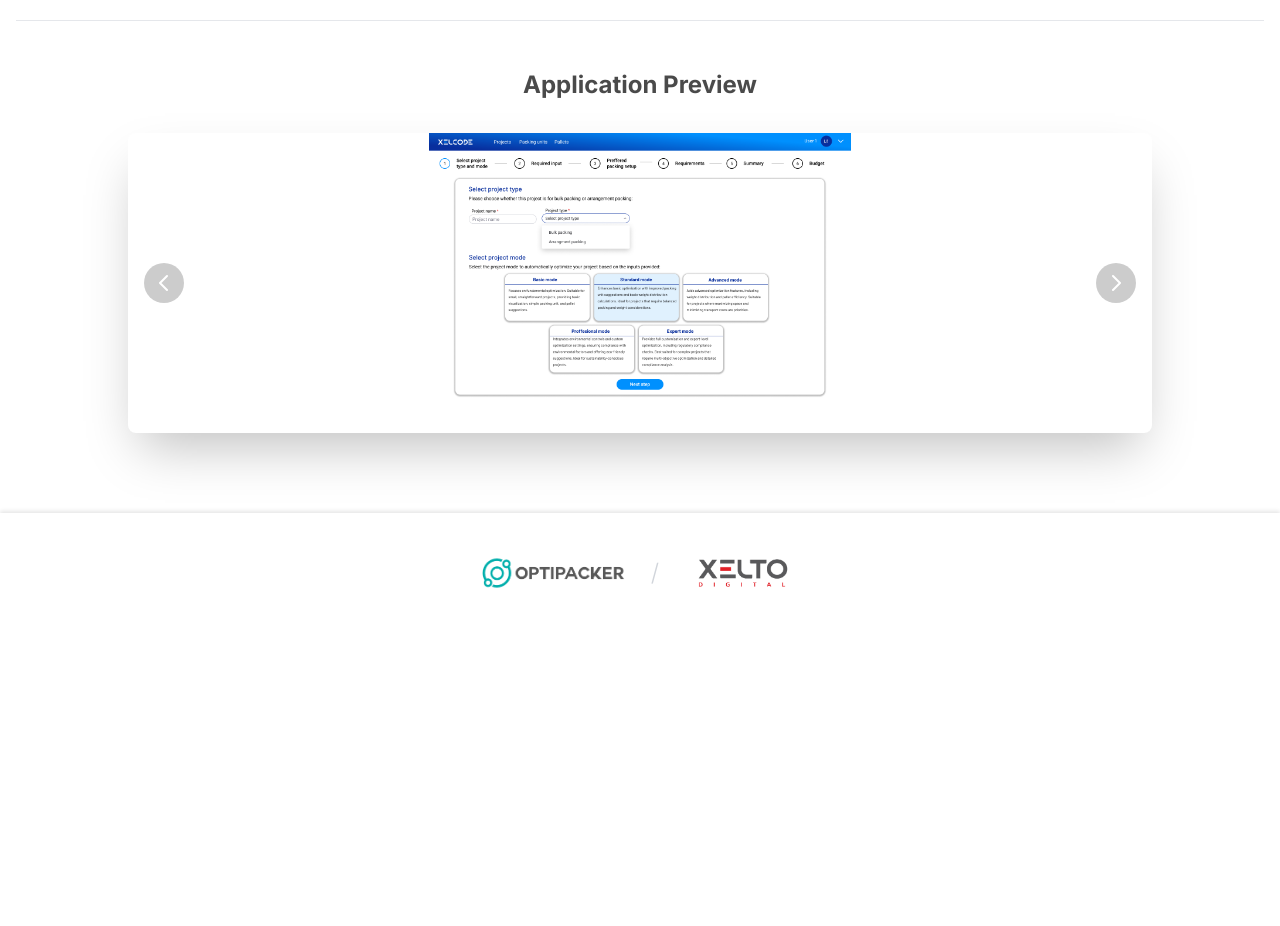
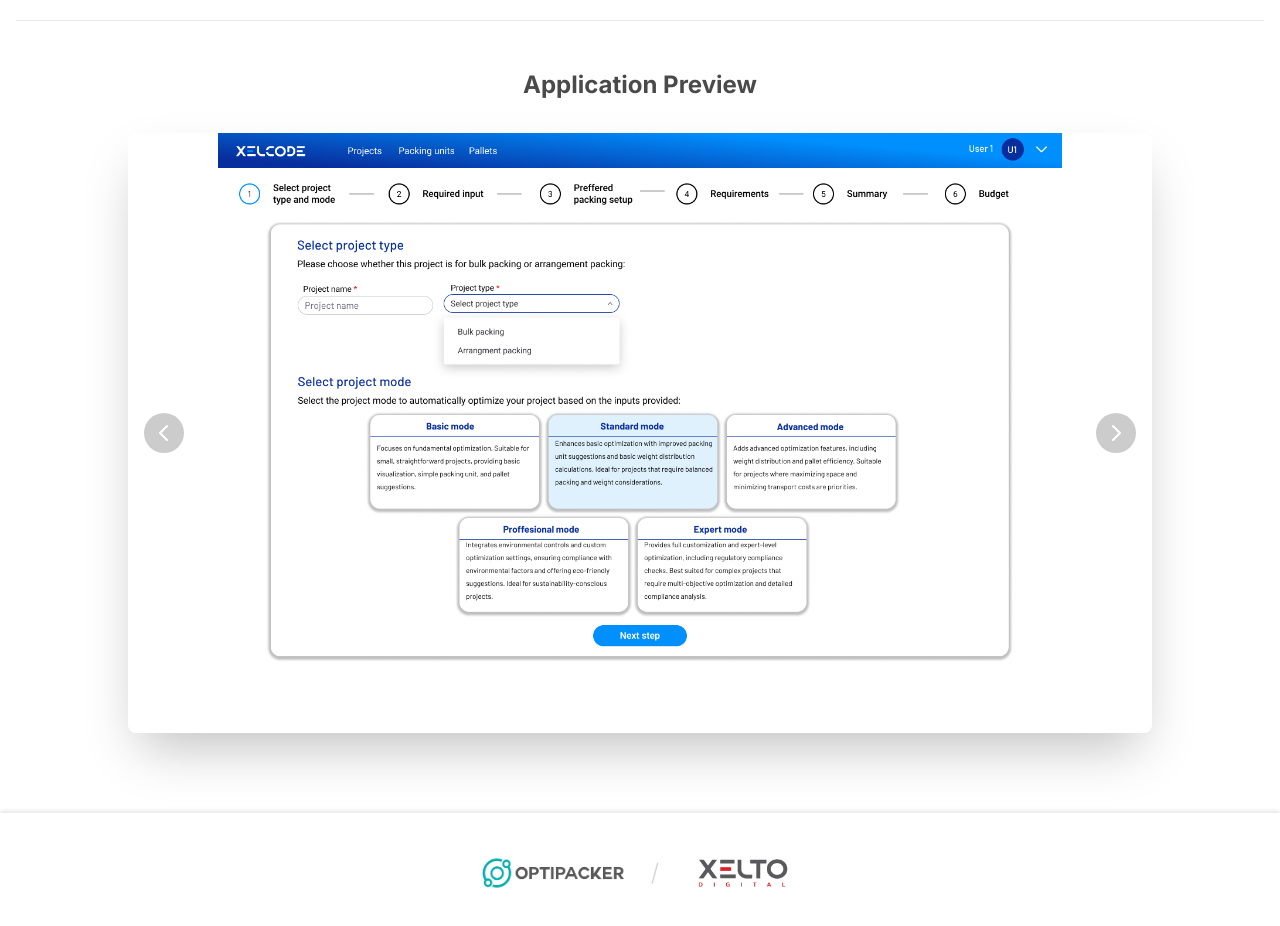
Before and after one commit to RELAXUJ/xelto_form, a Next.js app: page / in a window 1280 px wide. Shown: the part 740-1666 px from the top of the page. Before the commit the page ends 1373 px from the top, so only its background shows below. Built offline with nearby package versions, Linux system fonts and the light colour scheme.

Commit message:
slideshow vol 6

```diff
--- a/components/MockupSlideshow.tsx
+++ b/components/MockupSlideshow.tsx
@@ -60,7 +60,7 @@ export default function MockupSlideshow({ language }: MockupSlideshowProps) {
 
       <div className="relative w-full max-w-5xl mx-auto rounded-lg overflow-hidden shadow-2xl bg-white">
         {/* Main Slide */}
-        <div className="relative w-full" style={{ minHeight: '300px', '@media (min-width: 768px)': { minHeight: '600px' } }}>
+        <div className="relative w-full h-[300px] md:h-[600px]">
           <Image
             src={slides[currentSlide].src}
             alt={slides[currentSlide].alt}
```
